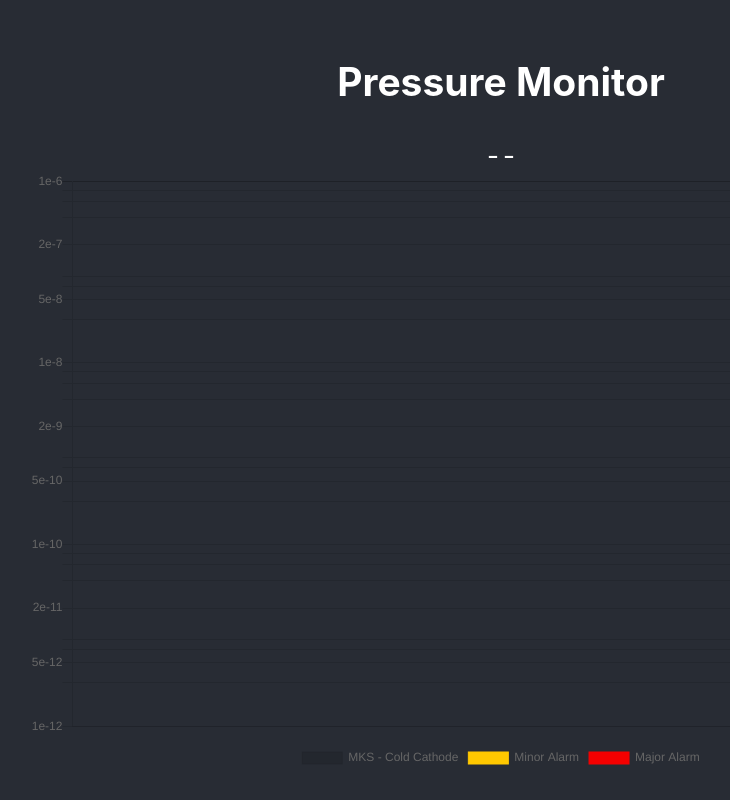
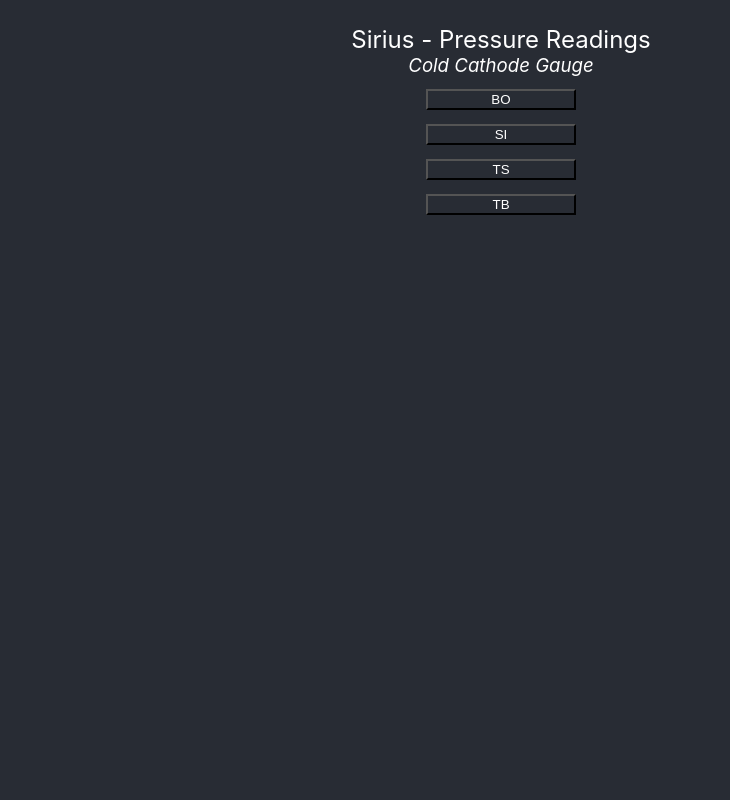
Before and after one commit to lnls-sirius/gamma-mon, a React (Create React App) app: page / in a window 1280 px wide. Shown: the whole page, without its empty margins (139-869 px from the left). Built offline with nearby package versions, Linux system fonts and the light colour scheme; no server answers.

Commit message:
Basic menu

```diff
--- a/src/App.css
+++ b/src/App.css
@@ -1,14 +1,41 @@
 .App {
+  align-items: center;
+  background-color: #282c34;
+  color: white;
+  /* display: flex; */
+  /* flex-direction: row; */
+  font-size: calc(12px + 2vmin);
+  justify-content: center;
+  min-height: 100vh;
   text-align: center;
+  margin-top: 0;
 }
 
-.App-header {
+button {
+  width: 150px;
+  margin: 2px;
   background-color: #282c34;
-  min-height: 100vh;
-  display: flex;
-  flex-direction: column;
-  align-items: center;
-  justify-content: center;
-  font-size: calc(10px + 2vmin);
+  outline-color: white;
+  transition-duration: 0.4s;
   color: white;
 }
+
+button:hover {
+  background-color: #1F1f1f;
+  color: white;
+}
+
+.Menu{
+  position: relative;
+  padding-top: 25px;
+}
+
+.MainTitle{
+  font-size: 18pt;
+
+}
+
+.SubTitle{
+  font-size: 14pt;
+  font-style: oblique;
+}
--- a/src/App.js
+++ b/src/App.js
@@ -1,16 +1,82 @@
 import React from 'react';
 import PressureBar from './components/PressureBar';
-import {booster} from './utils/consts';
+
+import bo from './static/BO-CCG.json';
+import si from './static/SI-CCG.json';
+import tb from './static/TB-CCG.json';
+import ts from './static/TS-CCG.json';
+
 import './App.css';
 
-function App() {
-  return (
-    <div className="App">
-      <header className="App-header">
-        <PressureBar pvs={booster} />
-      </header>
-    </div>
-  );
+const STATE = {
+  INITIAL: 0,
+  BO: 1,
+  SI: 2,
+  TB: 3,
+  TS: 4
 }
 
+
+class App extends React.Component {
+  constructor(props) {
+    super(props)
+    this.state = { content: STATE.INITIAL }
+  }
+
+  renderNav = () => {
+    if (this.state.content != STATE.INITIAL) {
+      return <div className='Menu'>
+        <button type="button" class="btn btn-secondary" onClick={() => this.setState({ content: STATE.INITIAL })}>Back</button>
+      </div>
+    } else {
+      return <div className='Menu'>
+        <div className='MainTitle'>Sirius - Pressure Readings</div>
+        <div className='SubTitle'>Cold Cathode Gauge</div>
+        <button type="button" onClick={() => this.setState({ content: STATE.BO})}>BO</button><br/>
+        <button type="button" onClick={() => this.setState({ content: STATE.SI})}>SI</button><br/>
+        <button type="button" onClick={() => this.setState({ content: STATE.TS})}>TS</button><br/>
+        <button type="button" onClick={() => this.setState({ content: STATE.TB})}>TB</button><br/>
+      </div>
+
+    }
+
+
+    // return <div class="btn-group" role="group" aria-label="Basic example">
+    //   {
+    //     if(this.state.content == STATE.INITIAL){
+    //       <button type="button" class="btn btn-secondary">Left</button>
+    //       <button type="button" class="btn btn-secondary">Middle</button>
+    //       <button type="button" class="btn btn-secondary">Right</button>
+
+    //   }
+    // </div>
+
+  }
+
+  renderGraph = () => {
+    switch (this.state.content) {
+      case STATE.BO:
+        return <PressureBar pvs={bo} title='BO - Pressure (mBar)' />
+      case STATE.SI:
+        return <PressureBar pvs={si} title='SI - Pressure (mBar)' />
+      case STATE.TB:
+        return <PressureBar pvs={tb} title='TB - Pressure (mBar)' />
+      case STATE.TS:
+        return <PressureBar pvs={ts} title='TS - Pressure (mBar)' />
+
+      default:
+        return <div></div>
+    }
+  }
+
+  render() {
+    return (
+      <div className="App">
+        {this.renderGraph()}
+        {this.renderNav()}
+      </div>
+    );
+  }
+
+}
 export default App;
--- /dev/null
+++ b/src/components/PressureBar.css
@@ -0,0 +1,10 @@
+.PressureBar{
+    /* flex-grow: 1; */
+    /* background-color: aquamarine; */
+}
+
+.GraphContainer{
+    /* height: 80vh; */
+    padding-left: 25px;
+    padding-right: 50px;
+}
--- a/src/components/PressureBar.jsx
+++ b/src/components/PressureBar.jsx
@@ -4,13 +4,16 @@
 
 import { Bar } from 'react-chartjs-2';
 import { color } from '../utils/Colors';
-
+import "./PressureBar.css";
 
 class PressureBar extends React.Component {
+  static defaultProps = {
+    title: "A graph"
+
+  }
   constructor(props) {
     super(props);
     this.state = {
-      title: "Pressure Monitor",
       tooltipText: "",
       tooltipVisible: false
     };
@@ -27,6 +30,10 @@
     this.values = [];
     this.alarms = { bg: [], border: [] };
 
+  }
+
+  componentDidUpdate(prevProps, prevState, snapshot){
+      /** Check if there's a new PV list */
   }
 
   updatePVValues = () => {
@@ -104,7 +111,8 @@
   }
 
   componentWillUnmount() {
-    clearInterval(this.setInterval);
+    clearInterval(this.timer);
+    this.epics.disconnect();
   }
 
   customTooltip = (tooltipModel) => {
@@ -126,7 +134,7 @@
       <Bar
         data={this.state.chartData}
         width={950}
-        height={600}
+        height={650}
         options={{
           tooltips: {
             mode: 'index',
@@ -155,8 +163,8 @@
 
   render() {
     return (
-      <div>
-        <h2> {this.state.title} </h2>
+      <div className='PressureBar'>
+        {this.props.title}
         <table align='center'>
           <tbody>
           {this.state.tooltipVisible ? (
@@ -165,12 +173,12 @@
               <td>{this.state.tooltipY}</td>
             </tr>
           ) : (<tr>
-            <td>-</td>
-            <td>-</td>
+            <td>&nbsp;</td>
+            <td>&nbsp;</td>
           </tr>)}
           </tbody>
         </table>
-        {this.state.chartData ? <div> {this.renderBar()} </div>: 'loading...'}
+        {this.state.chartData ? <article className='GraphContainer'> {this.renderBar()} </article>: 'loading...'}
       </div>
     );
   }
```
